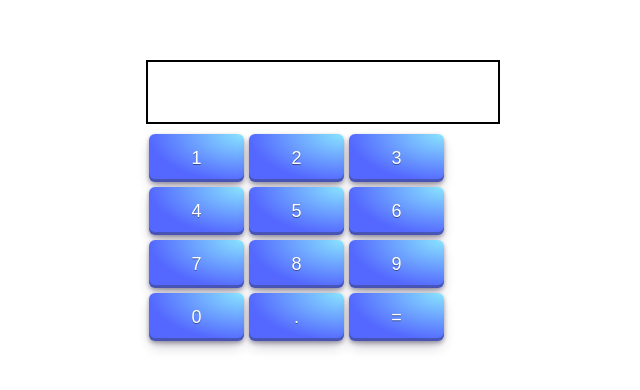
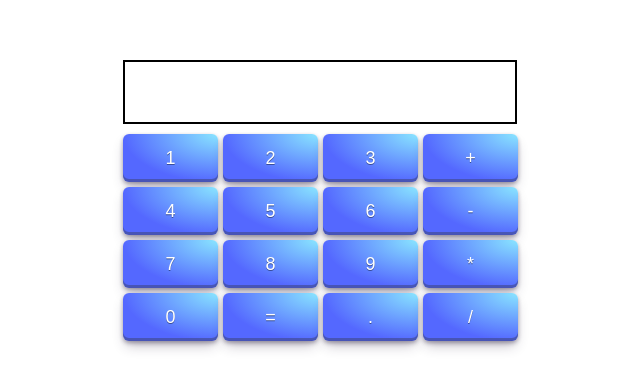
Before and after one commit to pkrzysiekk/odin-Calculator, a plain HTML site: page index.html in a window 1280 px wide. Shown: the part 208-598 px from the top of the page, without its empty margins (317-957 px from the left). Drawn offline with Linux system fonts and the light colour scheme.

Commit message:
Add operators buttons with styling

```diff
--- a/index.html
+++ b/index.html
@@ -16,15 +16,21 @@
             <button class="numerical"id="b1">1</button>
             <button class="numerical"id="b2">2</button>
             <button class="numerical"id="b3">3</button>
-            <button class="numerical"id="b4">4</button>
-            <button class="numerical"id="b5">5</button>
-            <button class="numerical"id="b6">6</button>
-            <button class="numerical"id="b7">7</button>
-            <button class="numerical"id="b8">8</button>
-            <button class="numerical"id="b9">9</button>
-            <button class="numerical"id="b0">0</button>
-            <button class="numerical"id="comma">.</button>
-            <button class="numerical"id="equals">=</button>
+            <button class="numerical"id="b4">+</button>
+            <button class="numerical"id="b5">4</button>
+            <button class="numerical"id="b6">5</button>
+            <button class="numerical"id="b7">6</button>
+            <button class="numerical"id="b8">-</button>
+            <button class="numerical"id="b9">7</button>
+            <button class="numerical"id="b0">8</button>
+            <button class="numerical"id="comma">9</button>
+            <button class="numerical"id="equals">*</button>
+
+                <button class="numerical"id="add">0</button>
+                <button class="numerical"id="subtract">=</button>
+                <button class="numerical"id="multiply">.</button>
+                <button class="numerical"id="divide">/</button>
+
         </div>
 
     </div>
--- a/styles.css
+++ b/styles.css
@@ -17,10 +17,10 @@ body{
 }
 .buttons{
     display: flex;
-    justify-content: center;
+    justify-content: flex-start;
     text-align: center;
     flex-wrap: wrap;
-    width: 300px;
+    width: 400px;
     gap: 5px;
 
 }
@@ -56,7 +56,11 @@ body{
 .display{
     display: flex;
     height: 60px;
-    width: 350px;
+    width: 390px;
     margin-bottom: 10px;
     border: 2px solid black;
 }
+.operators{
+    display: flex;
+
+}
```
